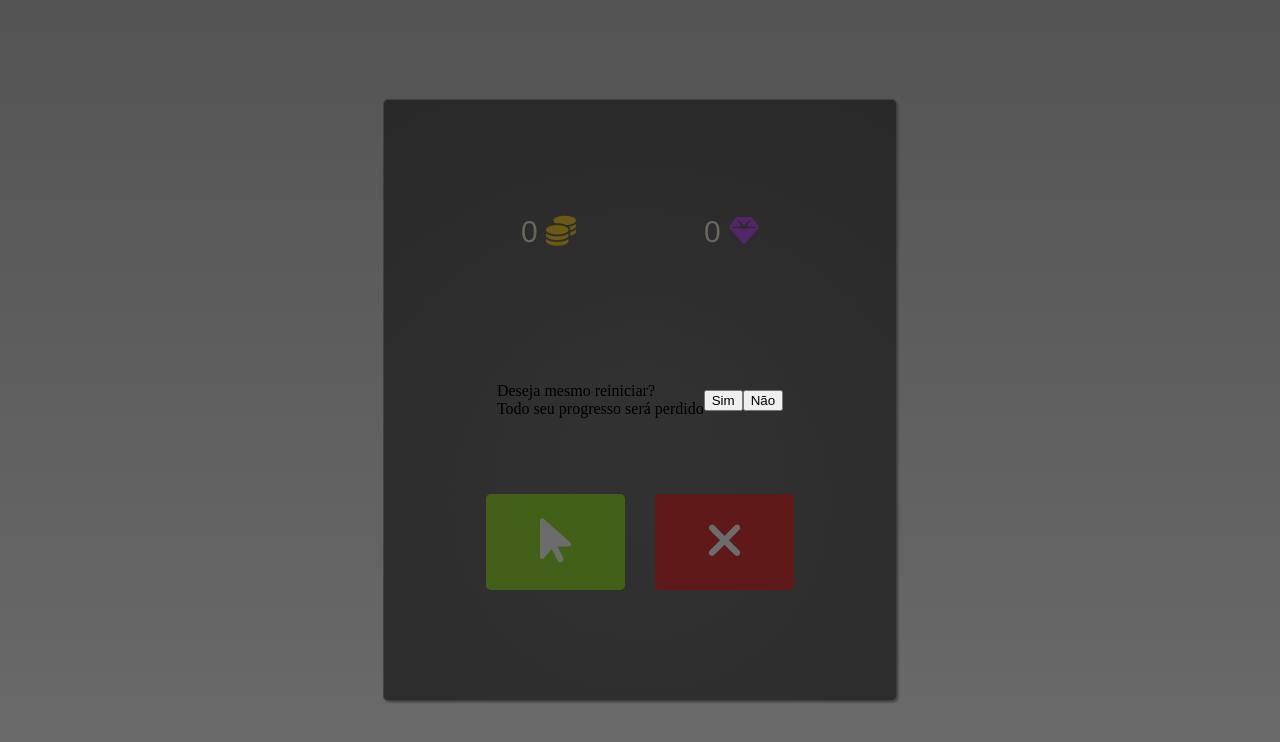
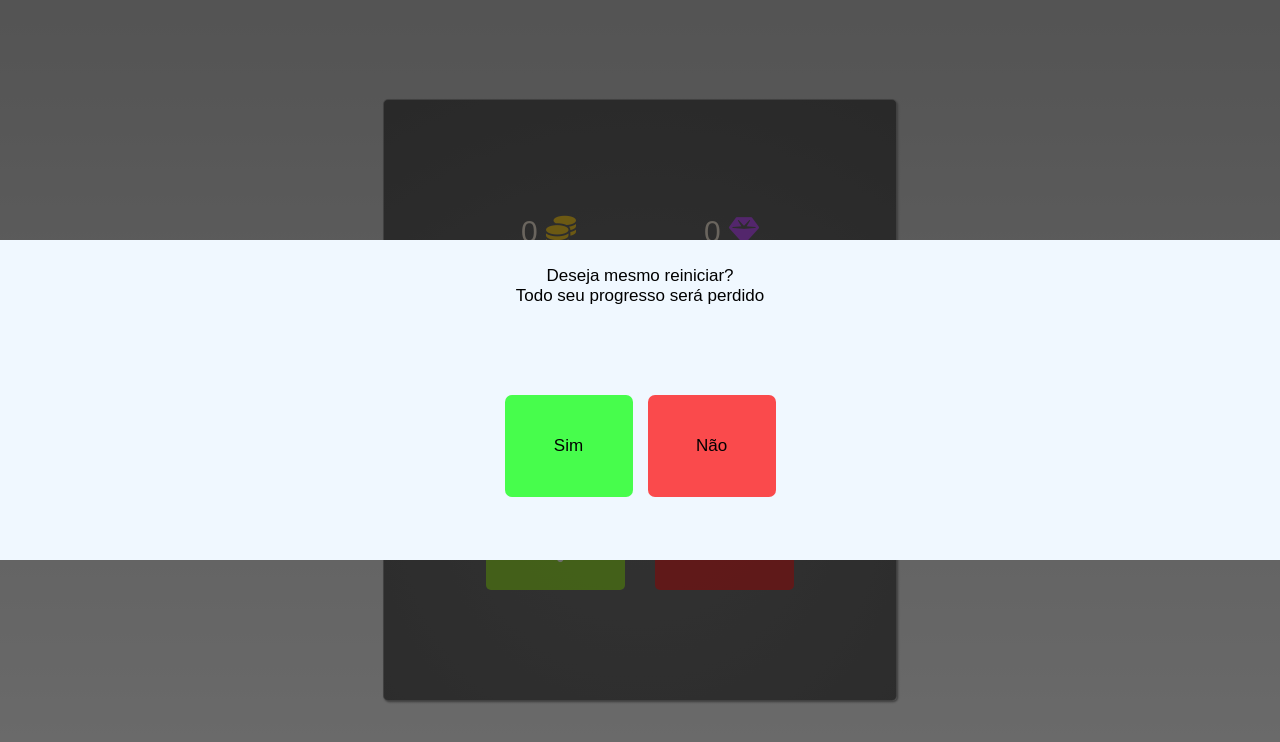
Before and after one commit to bota2202/Clicker, a plain HTML site: page index.html in a window 1280 px wide. Both pictures are taken after a click on the button 724 px from the left and 542 px from the top of the page. Drawn offline with Linux system fonts and the light colour scheme.

Commit message:
05/08/2025 Resetar adicionado

```diff
--- a/index.html
+++ b/index.html
@@ -32,7 +32,7 @@
                     <i class="fa-solid fa-arrow-pointer" style="color: #ffffff;"></i>
                 </button>
 
-                <button onclick="resetar()" class="btn-resetar">
+                <button onclick="trocaraba('tela-resetar')" class="btn-resetar">
                     <i class="fa-solid fa-xmark" style="color: #ffffff;"></i>
                 </button>
 
@@ -47,10 +47,11 @@
     <section id="tela-resetar" class="dhidden">
 
         <p>Deseja mesmo reiniciar?<br>Todo seu progresso será perdido</p>
+        <article id="btns-reset-menu">
+            <button id="sreset" onclick="confirmarreset()">Sim</button>
 
-        <button id="sreset" onclick="confirmarreset()">Sim</button>
-
-        <button id="nreset" onclick="cancelarreset()">Não</button>
+            <button id="nreset" onclick="cancelarreset()">Não</button>
+        </article>
     </section>
 
     <!--Overlay-->
--- a/script.js
+++ b/script.js
@@ -14,6 +14,26 @@ cem=false;
 function atualizardados(){
     document.getElementById("gemas-principal").innerHTML=gemas + ' <i class="fa-solid fa-gem" style="color: #b938ff;"></i>';
     document.getElementById("moedas-principal").innerHTML = moedas +' <i class="fa-solid fa-coins" style="color: #ffc800;"></i>';
+}
+
+function confirmarreset(){
+    gemas=0
+    moedas=0
+    dois=false;
+    tres=false;
+    quatro=false;
+    cinco=false;
+    dez=false;
+    cinquenta=false;
+    cem=false;
+    atualizardados()
+    trocaraba('tela-inicial')
+    ocultaroverlay()
+}
+
+function cancelarreset(){
+    trocaraba('tela-inicial')
+    ocultaroverlay()
 }
 
 function clicar(){
@@ -37,7 +57,14 @@ function clicar(){
     atualizardados();
 }
 
-function resetar(){
+function trocaraba(secao){
+    document.getElementById("overlay").classList.add("dhidden")
+    document.getElementById("tela-resetar").classList.add("dhidden")
+
     document.getElementById("overlay").classList.remove("dhidden")
-    document.getElementById("tela-resetar").classList.remove("dhidden")
+    document.getElementById(secao).classList.remove("dhidden")
 }
+
+function ocultaroverlay(){
+    document.getElementById("overlay").classList.add("dhidden")
+}
--- a/style.css
+++ b/style.css
@@ -94,11 +94,61 @@ body {
     justify-content: center;
     align-items: center;
     align-content: center;
-    position: absolute;
-    width: 60%;
+    width: 100%;
     height: 40%;
     z-index: 999;
+    position:absolute;
+    background-color: aliceblue;
+    flex-direction: column;
+    gap: 10px;
+    text-align: center;
 }
+
+#tela-resetar p{
+    font-family: Arial, Helvetica, sans-serif;
+    font-size: 17px;
+    margin-top: 2%;
+}
+
+#btns-reset-menu{
+    display: flex;
+    justify-content: center;
+    align-items: center;
+    align-content: center;
+    text-align: center;
+    flex-direction: row;
+    gap: 15px;
+    width: 100%;
+    height: 100%;
+}
+
+#btns-reset-menu button:hover{
+    cursor: pointer;
+    transform: scale(1.05);
+    transition: ease 1s;
+}
+
+#btns-reset-menu button{
+    font-size: 17px;
+    color: rgb(0, 0, 0);
+}
+
+#sreset{
+    background-color: rgba(0, 255, 0, 0.7);
+}
+
+#nreset{
+    background-color: rgba(255,0,0,0.7);
+}
+
+#nreset, #sreset{
+    border: none;
+    border-radius: 7px;
+    width: 10%;
+    height: 45%;
+}
+
+
 
 
 .dhidden{
```
